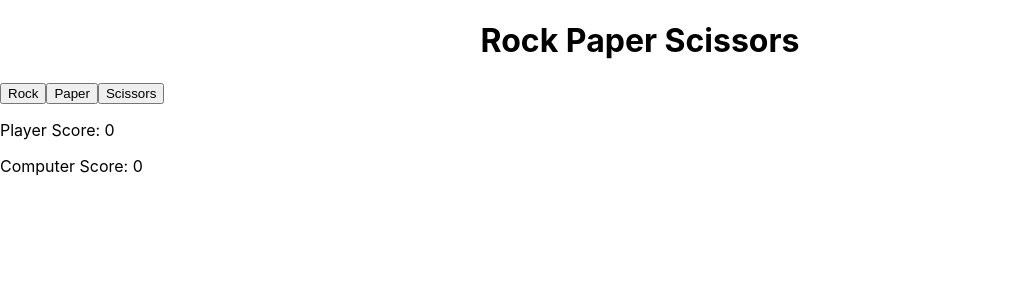
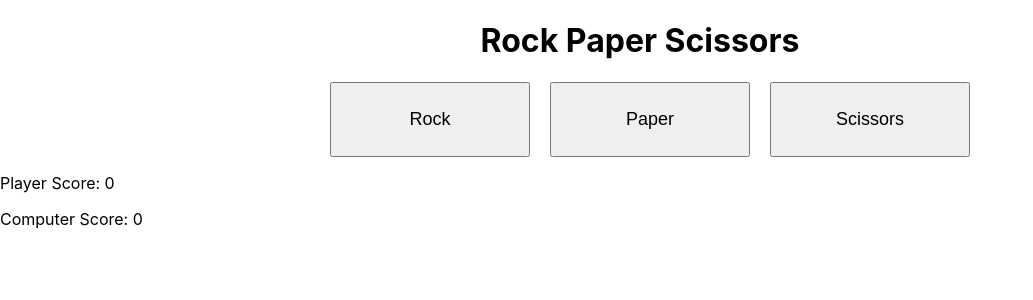
Before and after one commit to Sam-Checkers/game, a React (Create React App) app: page / in a window 1280 px wide. Shown: the top 300 px of the page, without its empty margins (0-1033 px from the left). Built offline with nearby package versions, Linux system fonts and the light colour scheme.

Commit message:
Button_Placement

```diff
--- a/src/RockPaperScissors.css
+++ b/src/RockPaperScissors.css
@@ -1,3 +1,16 @@
 .RPS_title {
     text-align: center;
 }
+
+.RPS_buttons {
+  display: flex;
+  flex-direction: row;
+  justify-content: center;
+}
+
+.buttons {
+  margin-left: 20px;
+  width: 200px;
+  height: 75px;
+  font-size: large;
+}
--- a/src/RockPaperScissors.js
+++ b/src/RockPaperScissors.js
@@ -253,15 +253,15 @@ const RockPaperScissors = () => {
     <div>
       <h1 className='RPS_title'>Rock Paper Scissors</h1>
       {!isVideoPlaying && (
-        <div>
-          <button onClick={() => handlePlayerMove('Rock')}>Rock</button>
-          <button onClick={() => handlePlayerMove('Paper')}>Paper</button>
-          <button onClick={() => handlePlayerMove('Scissors')}>Scissors</button>
+        <div className='RPS_buttons'>
+          <button onClick={() => handlePlayerMove('Rock')} className='buttons'>Rock</button>
+          <button onClick={() => handlePlayerMove('Paper')} className='buttons'>Paper</button>
+          <button onClick={() => handlePlayerMove('Scissors')} className='buttons'>Scissors</button>
         </div>
       )}
       <div>
-        <p>Player Score: {playerScore}</p>
-        <p>Computer Score: {computerScore}</p>
+        <p className='Player_score'>Player Score: {playerScore}</p>
+        <p className='Computer_score'>Computer Score: {computerScore}</p>
       </div>
       <div>
         <p>{outcome}</p>
```
